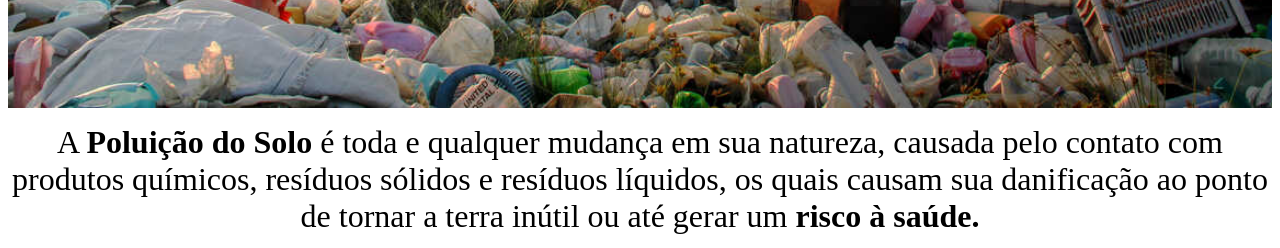
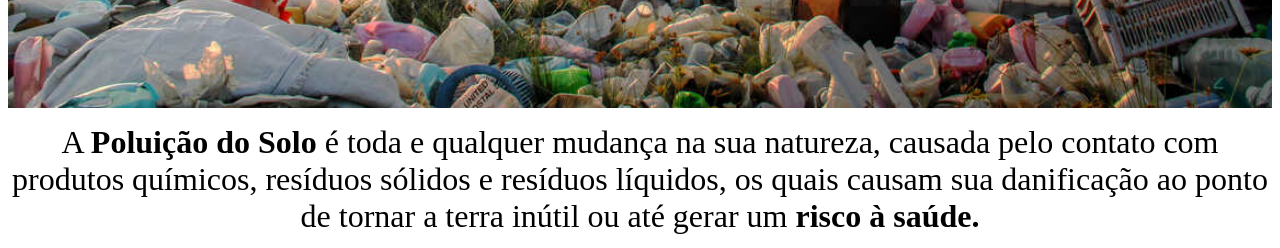
Before and after one commit to vicentesousa09/poluicaodosolo, a plain HTML site: page index.html in a window 1280 px wide. Shown: the part 800-1048 px from the top of the page. Drawn offline with Linux system fonts and the light colour scheme.

Commit message:
Add files via upload

```diff
--- a/index.html
+++ b/index.html
@@ -18,7 +18,7 @@
 			<font size=8>	-   </font> <font size=6> <a href="https://docs.google.com/document/d/1AFuW9CTft1xIMi4g3dDQGMwlm6-uwL48fHYEFGXG5Ac/edit" target="_blank">Bibliografia</a>  </font>   <br>
 			</p></font>
 		</div>
-		<p align=center><font size=6> A <b>Poluição do Solo</b> é toda e qualquer mudança em sua natureza, causada pelo contato com produtos químicos, resíduos sólidos e resíduos líquidos, os quais causam sua danificação ao ponto de tornar a terra inútil ou até gerar um <b>risco à saúde.</b></p>
+		<p align=center><font size=6> A <b>Poluição do Solo</b> é toda e qualquer mudança na sua natureza, causada pelo contato com produtos químicos, resíduos sólidos e resíduos líquidos, os quais causam sua danificação ao ponto de tornar a terra inútil ou até gerar um <b>risco à saúde.</b></p>
 		<p align=center>De modo mais geral, podemos afirmar que <i>detergentes, lâmpadas fluorescentes, mercúrio, pesticidas, componentes eletrônicos, tintas, gasolina, diesel e óleos em geral, bem como fluídos hidráulicos, hidrocarbonetos e o chumbo</i> são os principais agentes poluidores do solo.</font>
 		<p align=center><font size=12><b> Mas o que será o solo?</b>
 		<p align=center><font size=6><b> O solo</b> é a camada de material orgânico e inorgânico que cobre a superfície rochosa da terra. A porção orgânica, derivada da decomposição de animais e plantas, concentra-se na parte superior do solo. Já a parte inorgânica é formada por fragmentos de rochas. A água e o ar também estão presentes no solo e suas concentrações variam de acordo com a ocorrência de chuvas. Em geral, os lixos doméstico, industrial e rural têm em sua composição uma variedade de produtos químicos prejudiciais ao meio ambiente. Esse lixo é degradado e resulta na produção de chorume, que é um líquido altamente tóxico. Os depósitos de lixo, feitos de forma não sanitária, acabam deixando esse chorume vazar. Nesse processo, ele contamina o <b>solo</b> e atinge os lençóis freáticos. Também pode haver contaminação do solo por despejo de material radioativo ou lixo hospitalar. <br><br>
```
